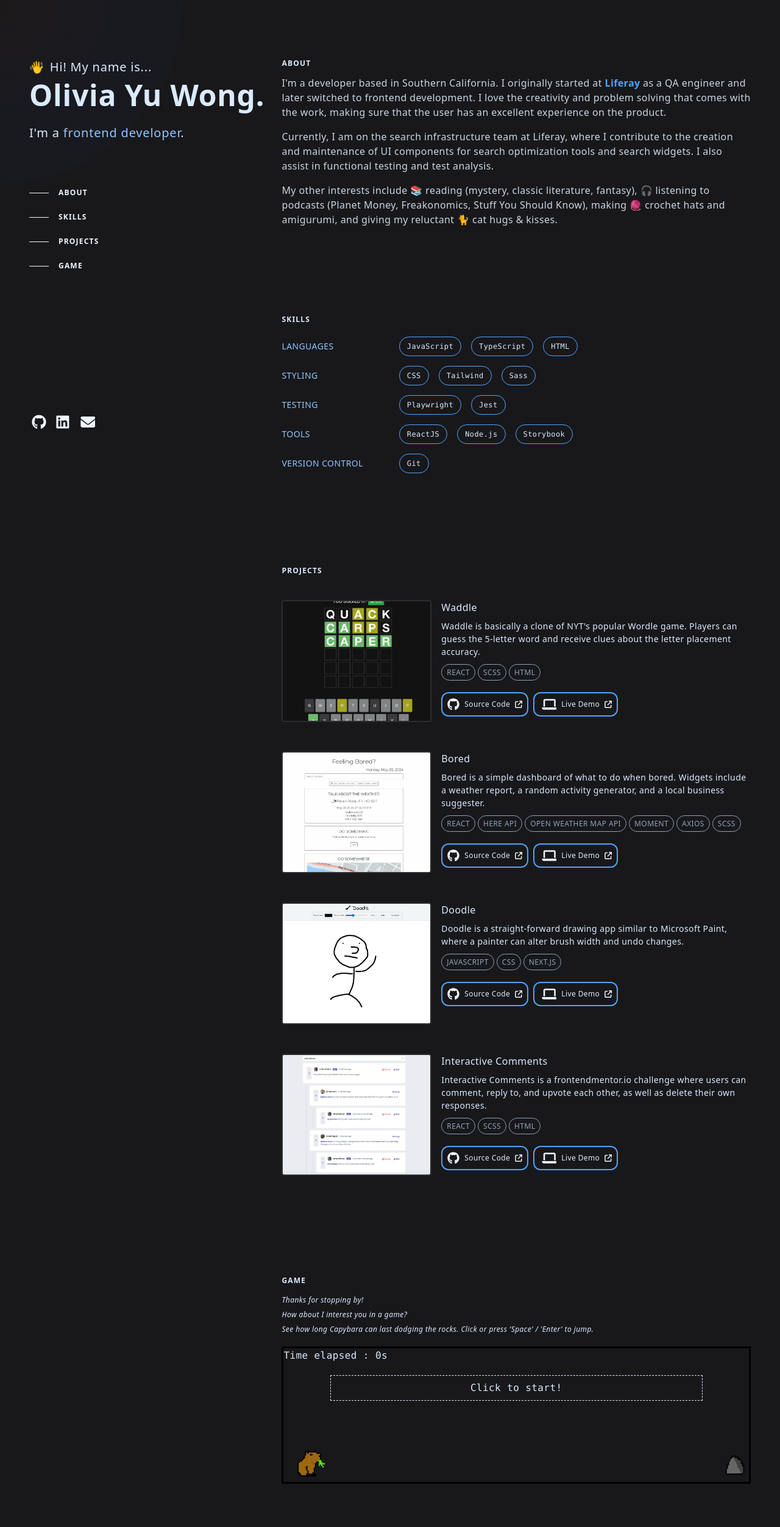
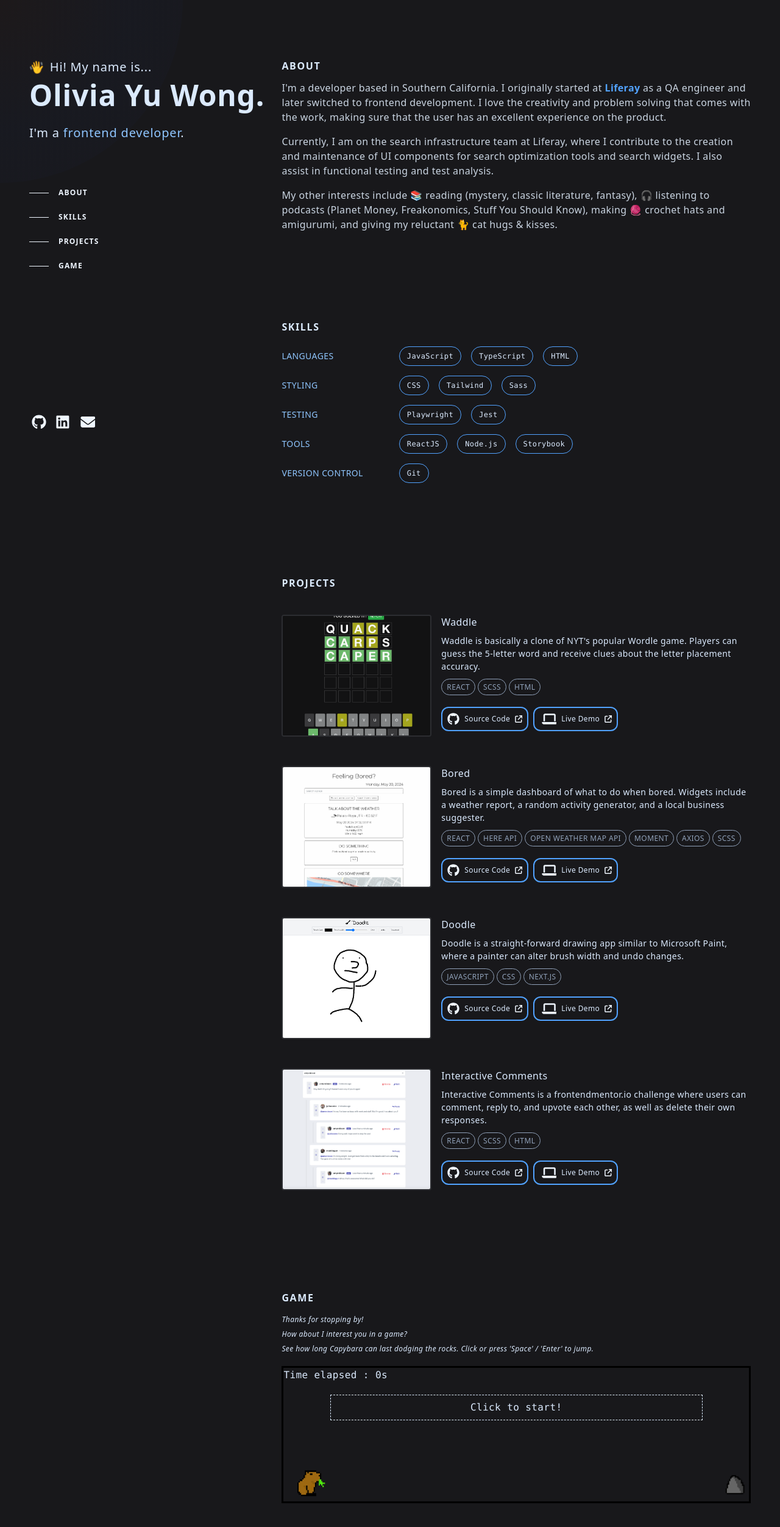
Before and after one commit to oliv-yu/oliv-yu.github.io, a Next.js app: page / in a window 1280 px wide. Shown: the top 2504 px of the page at 61% size. Built offline with nearby package versions, Linux system fonts and the light colour scheme.

Commit message:
Enlarge anchors a bit

```diff
--- a/app/page.tsx
+++ b/app/page.tsx
@@ -81,7 +81,7 @@ export default function Page() {
                   className="mb-16 scroll-mt-16 md:mb-24 lg:mb-36 lg:scroll-mt-24 tracking-wide"
                   aria-label="About"
                 >
-                  <h1 className="text-xs font-bold uppercase tracking-widest mb-3">
+                  <h1 className="text-md font-bold uppercase tracking-widest mb-3">
                     About
                   </h1>
 
@@ -93,7 +93,7 @@ export default function Page() {
                   className="mb-16 scroll-mt-16 md:mb-24 lg:mb-36 lg:scroll-mt-24 tracking-wide"
                   aria-label="Skills"
                 >
-                  <h1 className="text-xs font-bold uppercase tracking-widest mb-3 ">
+                  <h1 className="text-md font-bold uppercase tracking-widest mb-3 ">
                     Skills
                   </h1>
 
@@ -105,7 +105,7 @@ export default function Page() {
                   className="mb-16 scroll-mt-16 md:mb-24 lg:mb-36 lg:scroll-mt-24 tracking-wide"
                   aria-label="Projects"
                 >
-                  <h1 className="text-xs font-bold uppercase tracking-widest mb-5">
+                  <h1 className="text-md font-bold uppercase tracking-widest mb-5">
                     Projects
                   </h1>
 
@@ -117,7 +117,7 @@ export default function Page() {
                   className="mb-16 scroll-mt-16 md:mb-24 lg:mb-36 lg:scroll-mt-24 tracking-wide"
                   aria-label="Game"
                 >
-                  <h1 className="text-xs font-bold uppercase tracking-widest mb-3">
+                  <h1 className="text-md font-bold uppercase tracking-widest mb-3">
                     Game
                   </h1>
 
```
